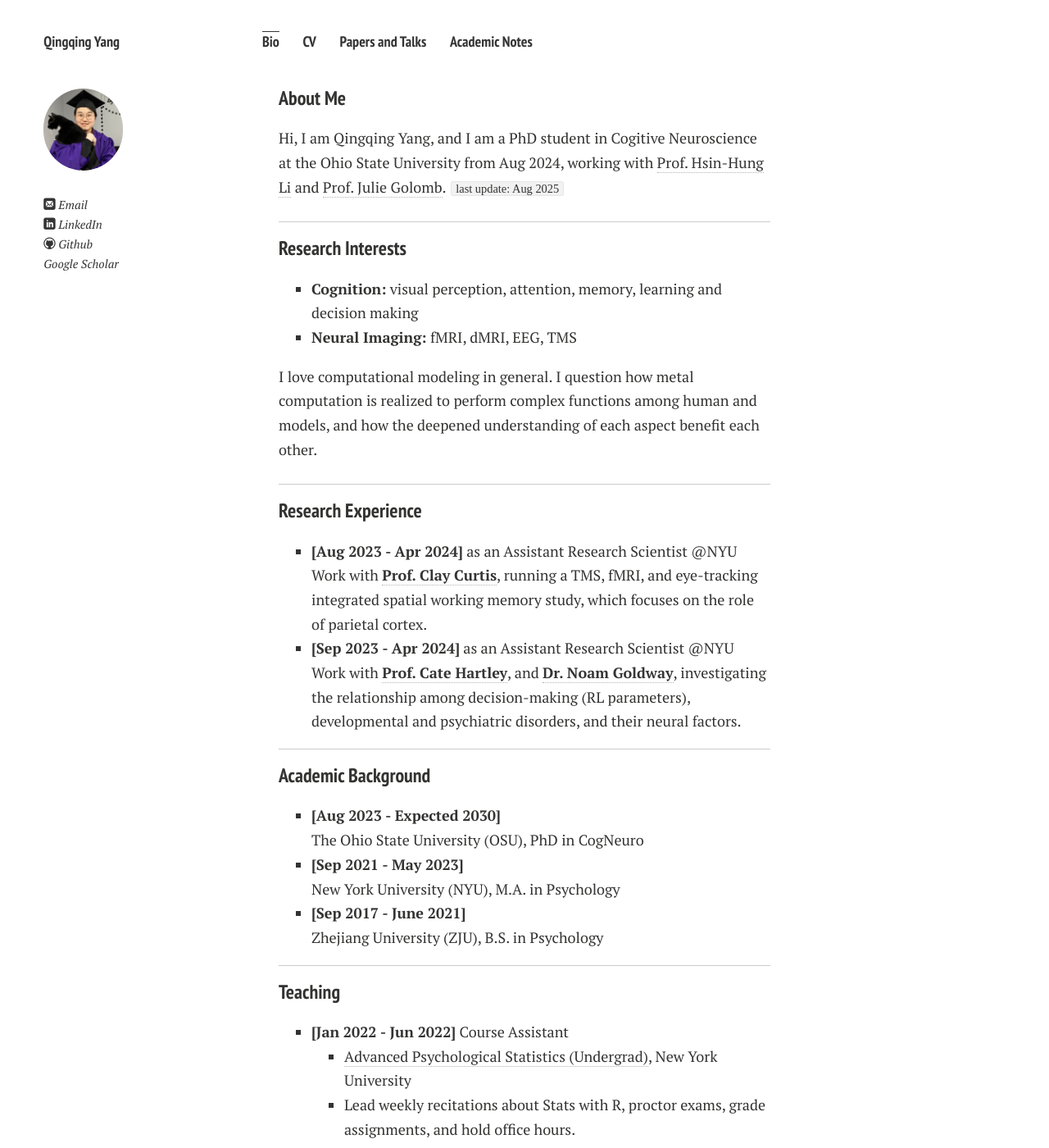
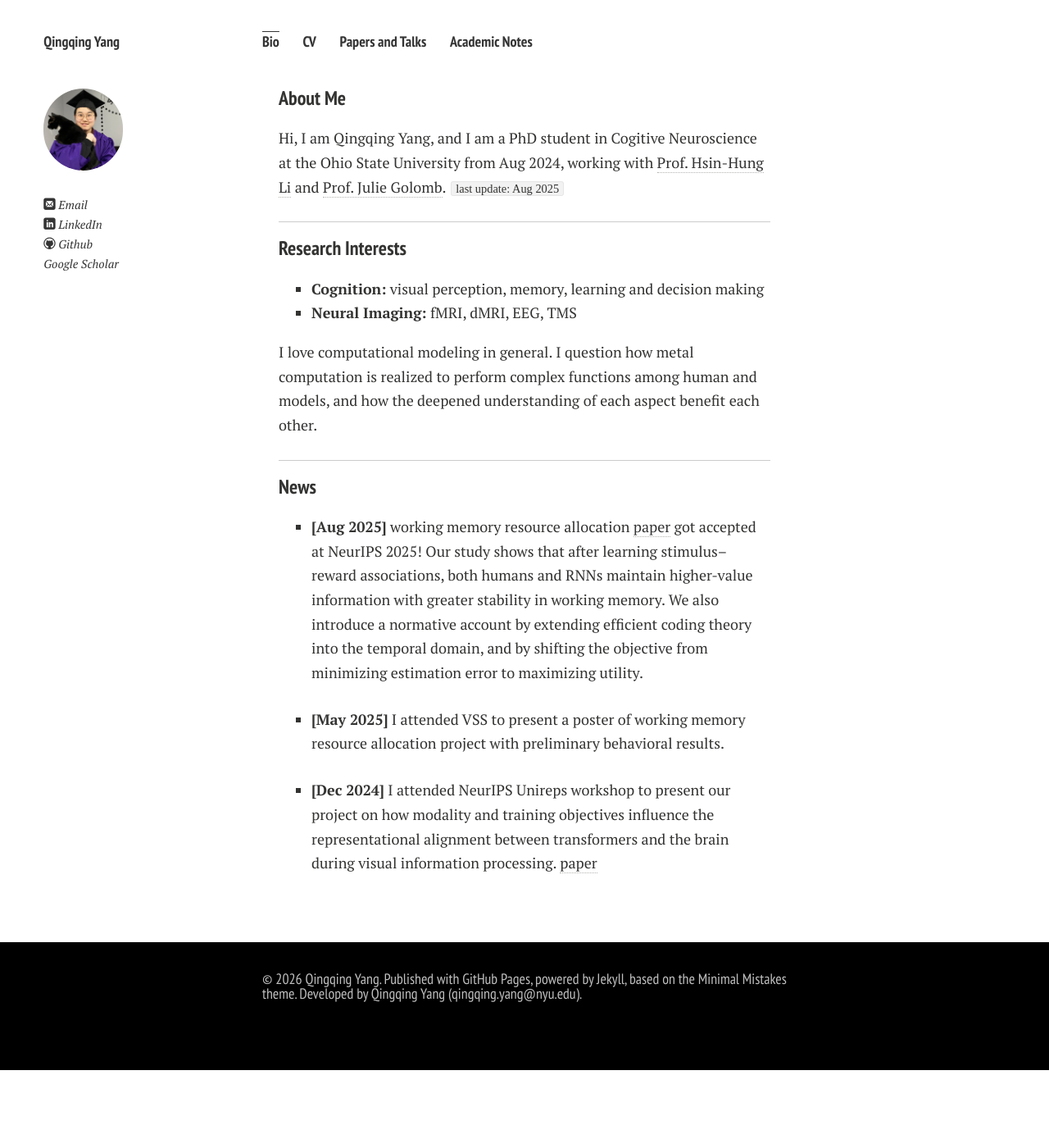
Before and after one commit to Qingqing-Yang-177/Qingqing-Yang-177.github.io, a Jekyll site: the page built from index.md, in a window 1280 px wide and 1400 px high. Shown: the whole window at 82% size. Built offline with Jekyll 4.4.1, drawn with Linux system fonts in a browser that asks for light colours; nearby versions of some CDN libraries; comment, search, counter and statistics services are not loaded; a style sheet for code colours, icons or effects is not loaded; our own code applies the rules of GitHub Pages for plain Markdown files.

Commit message:
Update index.md

```diff
--- a/index.md
+++ b/index.md
@@ -9,34 +9,16 @@ Hi, I am Qingqing Yang, and I am a PhD student in Cogitive Neuroscience at the O
 ---
 ### Research Interests
 
-- **Cognition:** visual perception, attention, memory, learning and decision making
+- **Cognition:** visual perception, memory, learning and decision making
 - **Neural Imaging:** fMRI, dMRI, EEG, TMS
 
 I love computational modeling in general. I question how metal computation is realized to perform complex functions among human and models, and how the deepened understanding of each aspect benefit each other.
 
 ---
-### Research Experience
+### News
 
-- **[Aug 2023 - Apr 2024]** as an Assistant Research Scientist @NYU<br>
-Work with [**Prof. Clay Curtis**](https://www.clayspacelab.com/lab), running a TMS, fMRI, and eye-tracking integrated spatial working memory study, which focuses on the role of parietal cortex.
-- **[Sep 2023 - Apr 2024]** as an Assistant Research Scientist @NYU<br>
-Work with [**Prof. Cate Hartley**](https://www.hartleylab.org/), and [**Dr. Noam Goldway**](https://scholar.google.com/citations?user=0tVFPecAAAAJ&hl=en), investigating the relationship among decision-making (RL parameters), developmental and psychiatric disorders, and their neural factors.
+- **[Aug 2025]** working memory resource allocation [paper](https://openreview.net/pdf?id=eYVFs6TfQ0) got accepted at NeurIPS 2025! Our study shows that after learning stimulus–reward associations, both humans and RNNs maintain higher-value information with greater stability in working memory. We also introduce a normative account by extending efficient coding theory into the temporal domain, and by shifting the objective from minimizing estimation error to maximizing utility.
 
+- **[May 2025]** I attended VSS to present a poster of working memory resource allocation project with preliminary behavioral results.
 
----
-### Academic Background
-
-- **[Aug 2023 - Expected 2030]** <br>
-The Ohio State University (OSU), PhD in CogNeuro
-- **[Sep 2021 - May 2023]** <br>
-New York University (NYU), M.A. in Psychology
-- **[Sep 2017 - June 2021]** <br>
-Zhejiang University (ZJU), B.S. in Psychology
-
----
-
-### Teaching
-
-- **[Jan 2022 - Jun 2022]** Course Assistant
-  - [Advanced Psychological Statistics (Undergrad)](https://sites.google.com/nyu.edu/advpsystats22spring-recitation/home), New York University
-  - Lead weekly recitations about Stats with R, proctor exams, grade assignments, and hold office hours.
+- **[Dec 2024]** I attended NeurIPS Unireps workshop to present our project on how modality and training objectives influence the representational alignment between transformers and the brain during visual information processing. [paper](https://openreview.net/pdf?id=t4CnKu6yXn)
```
